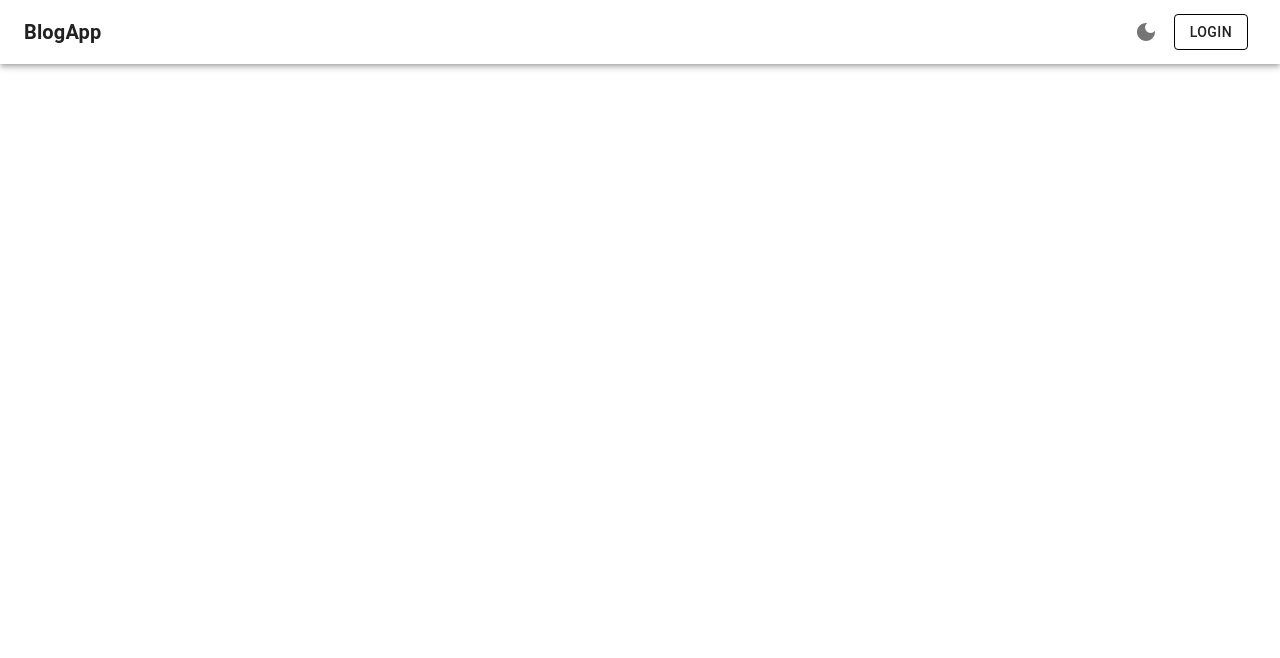
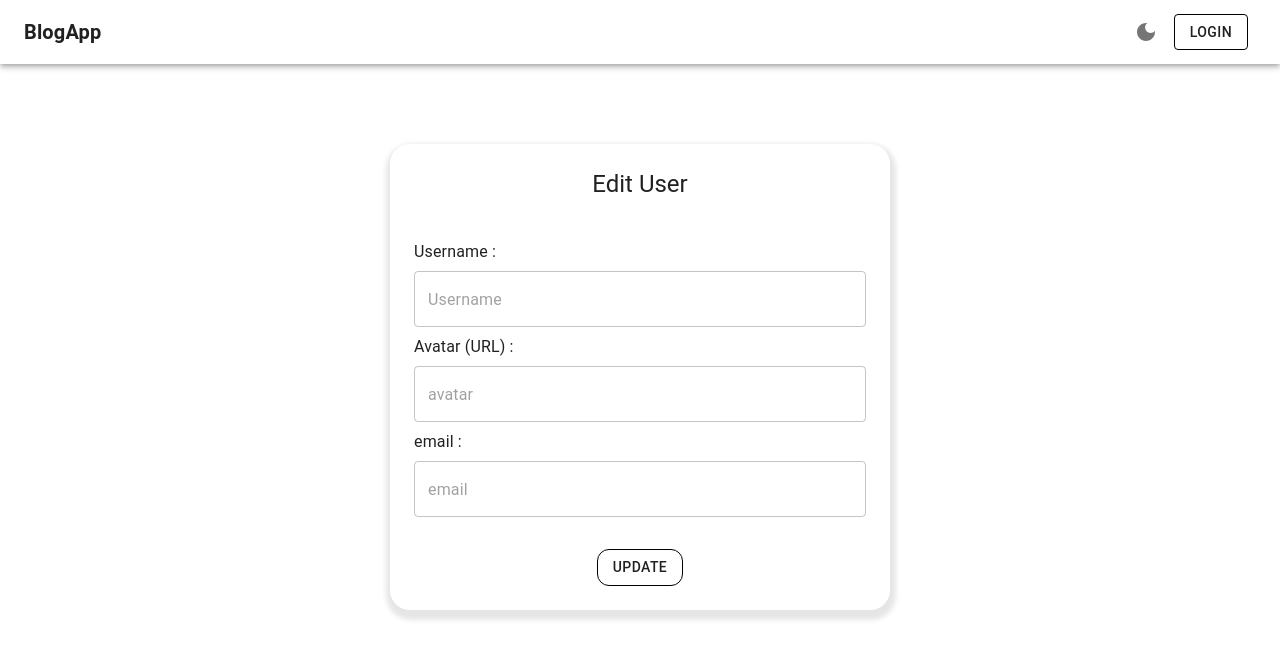
Before and after one commit to mgalihpp/blog-app, a React (Create React App) app: page /blog-app/user/settings in a window 1280 px wide. Before the commit this address had no page. Shown: the top 658 px of the page. Built offline with nearby package versions, Linux system fonts and the light colour scheme; no server answers.

Commit message:
add user setting

```diff
--- a/src/App.js
+++ b/src/App.js
@@ -4,15 +4,15 @@ import { Route, Routes, Navigate } from "react-router-dom";
 import Login from "./components/Login";
 import Blog from "./components/Blog";
 import UserBlog from "./components/UserBlog";
-import BlogDetail from "./components/BlogDetail";
 import AddBlog from "./components/AddBlog";
 import { darkTheme, lightTheme } from "./Theme";
 import { CssBaseline, ThemeProvider } from "@mui/material";
 import Cookies from "js-cookie";
+import UserSetting from "./pages/UserSetting";
 
 function App() {
   const [isDarkMode, setIsDarkMode] = useState(
-    Cookies.get('theme') === 'dark' ? true : false
+    Cookies.get("theme") === "dark" ? true : false
   );
 
   const toggleTheme = () => {
@@ -36,8 +36,9 @@ function App() {
             <Route path="/auth" element={<Login />} />
             <Route path="/blogs" element={<Blog />} />
             <Route path="/myblogs" element={<UserBlog />} />
-            <Route path="/myblogs/:id" element={<BlogDetail />} />
+            <Route path="/myblogs/:id" element={<UserBlog />} />
             <Route path="/blogs/add" element={<AddBlog />} />
+            <Route path="/user/settings" element={<UserSetting />} />
           </Routes>
         </main>
       </React.Fragment>
--- /dev/null
+++ b/src/pages/UserSetting.jsx
@@ -0,0 +1,176 @@
+import { useTheme } from "@emotion/react";
+import styled from "@emotion/styled";
+import {
+  Alert,
+  AlertTitle,
+  Box,
+  Button,
+  InputLabel,
+  TextField,
+  Typography,
+} from "@mui/material";
+import React, { useEffect, useState } from "react";
+import { BASE_URL } from "../config";
+import axios from "axios";
+import Cookies from "js-cookie";
+
+const STextField = styled(TextField)({
+  margin: "0.5em",
+  width: "100%",
+});
+
+const UserSetting = () => {
+  const theme = useTheme();
+  const userId = Cookies.get("userId");
+  const [user, setuser] = useState([]);
+  const [inputs, setInputs] = useState({
+    name: "",
+    avatar: "",
+    email: "",
+  });
+
+  const [isAlertOpen, setIsAlertOpen] = useState(false);
+
+  const SInputLabel = styled(InputLabel)({
+    marginRight: "auto",
+    color: theme.palette.text.primary,
+    fontSize: "1em",
+  });
+
+  const fetchuserById = async () => {
+    try {
+      const res = await axios.get(BASE_URL + `/api/user/${userId}`);
+      const data = await res.data;
+      return data;
+    } catch (error) {
+      console.error(error);
+    }
+  };
+
+  useEffect(() => {
+    fetchuserById().then((data) => {
+      setuser(data.user);
+      if (data.user) {
+        setInputs({
+          name: data.user.name,
+          avatar: data.user.avatar,
+          email: data.user.email,
+        });
+      }
+    });
+  }, [userId]);
+
+  const handleChange = (e) => {
+    setInputs((prevState) => ({
+      ...prevState,
+      [e.target.name]: e.target.value,
+    }));
+  };
+
+  const handleSubmit = async (e) => {
+    e.preventDefault();
+    try {
+      await sendRequest();
+
+      setIsAlertOpen(true);
+      setTimeout(() => {
+        setIsAlertOpen(false);
+      }, 4000);
+    } catch (error) {
+      console.error(error);
+    }
+  };
+
+  const sendRequest = async () => {
+    try {
+      const res = await axios.put(BASE_URL + `/api/user/update/${userId}`, {
+        name: inputs.name,
+        avatar: inputs.avatar,
+        email: inputs.email,
+        user: userId,
+      });
+      const data = await res.data;
+      return data;
+    } catch (error) {
+      console.error(error);
+    }
+  };
+
+  return (
+    <div style={{ position: "relative" }}>
+      <form onSubmit={handleSubmit}>
+        <Box
+          maxWidth={500}
+          display={"flex"}
+          flexDirection={"column"}
+          alignItems={"center"}
+          justifyContent={"center"}
+          boxShadow={"1px 5px 5px 5px rgba(0, 0, 0, 0.1)"}
+          padding={3}
+          margin={"auto"}
+          marginTop={10}
+          borderRadius={5}
+          bgcolor={theme.palette.primary.form}
+        >
+          <Typography variant="h5" marginBottom={5}>
+            Edit User
+          </Typography>
+          <SInputLabel>Username :</SInputLabel>
+          <STextField
+            onChange={handleChange}
+            name="name"
+            value={inputs.name}
+            placeholder="Username"
+          />
+          <SInputLabel>Avatar (URL) :</SInputLabel>
+          <STextField
+            onChange={handleChange}
+            name="avatar"
+            value={inputs.avatar}
+            placeholder="avatar"
+          />
+          <SInputLabel>email :</SInputLabel>
+          <STextField
+            onChange={handleChange}
+            name="email"
+            value={inputs.email}
+            placeholder="email"
+          />
+          <Button
+            type="submit"
+            variant="outlined"
+            sx={{
+              borderRadius: 3,
+              marginTop: 3,
+              border: 1,
+              borderColor: theme.palette.hover,
+              color: theme.palette.text.primary,
+              "&:hover": {
+                backgroundColor: theme.palette.hover,
+                color: theme.palette.background.default,
+              },
+            }}
+          >
+            Update
+          </Button>
+        </Box>
+      </form>
+      {isAlertOpen && (
+        <Alert
+          variant="filled"
+          severity="success"
+          sx={{
+            position: "absolute",
+            top: 0,
+            right: 0,
+            margin: 0,
+          }}
+        >
+          <AlertTitle>Success Update User</AlertTitle>
+        </Alert>
+      )}
+    </div>
+  );
+};
+
+export default UserSetting;
```
